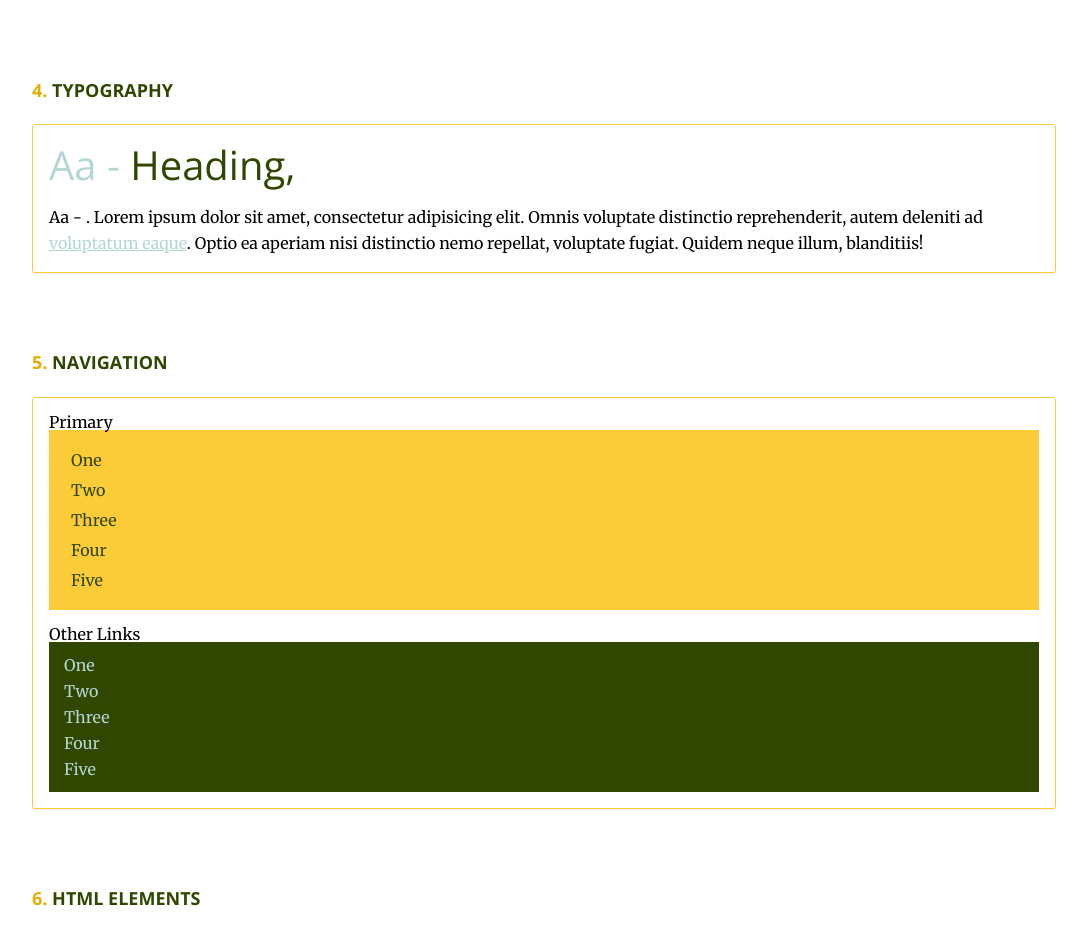
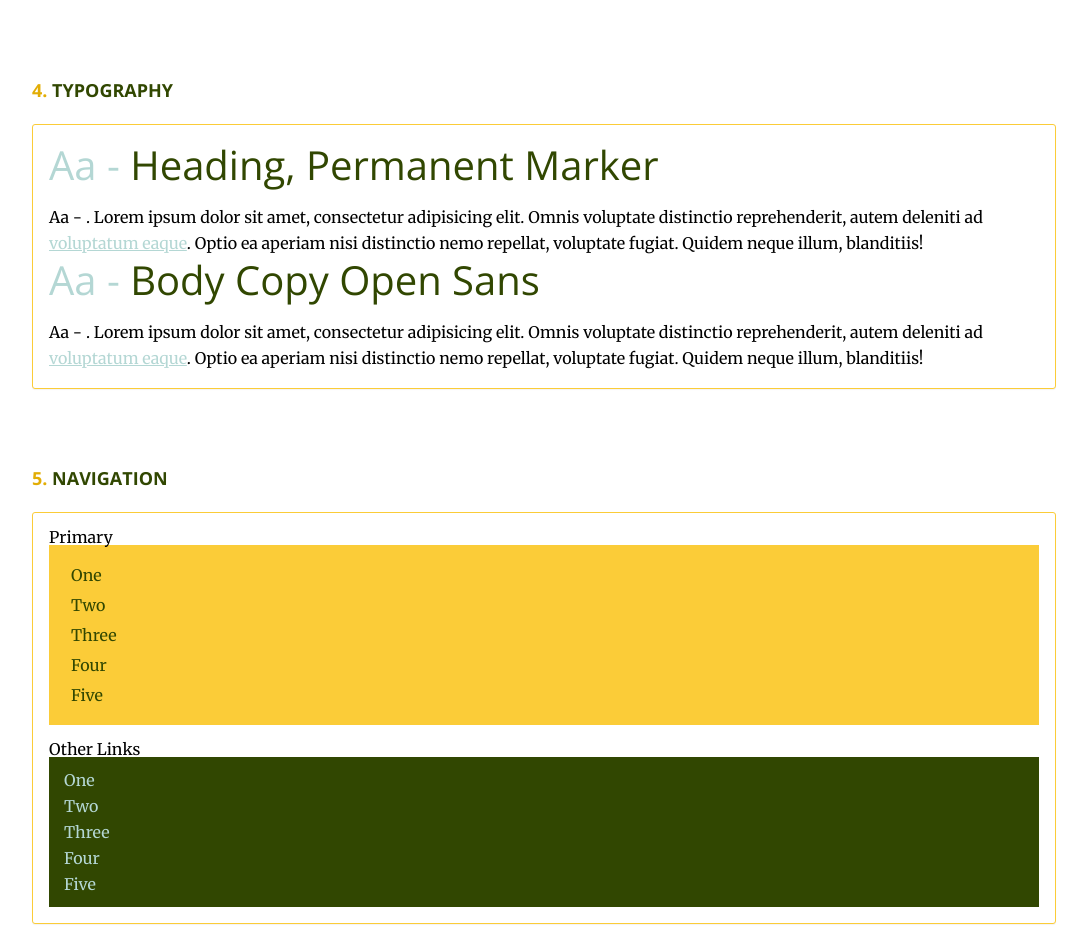
Before and after one commit to blackham-eric72/wdd331, a plain HTML site: page index.html in a window 1280 px wide. Shown: the part 1480-2410 px from the top of the page, without its empty margins (96-1183 px from the left). Drawn offline with nearby package versions, Linux system fonts and the light colour scheme.

Commit message:
added typography

```diff
--- a/index.html
+++ b/index.html
@@ -5,7 +5,7 @@
 	<meta name="viewport" content="width=device-width, initial-scale=1">
 
 	<link href='http://fonts.googleapis.com/css?family=Open+Sans:400,300,700|Merriweather' rel='stylesheet' type='text/css'>
-
+	<link href="https://fonts.googleapis.com/css?family=Open+Sans:300|Permanent+Marker" rel="stylesheet"> <!--TYPOGRAPHY-->
 	<link rel="stylesheet" href="css/reset.css"> <!-- CSS reset -->
 	<link rel="stylesheet" href="css/style-guide.css"> <!-- Resource style -->
 	<script src="js/modernizr.js"></script> <!-- Modernizr -->
@@ -92,8 +92,11 @@
 			<h2>Typography</h2>
 
 			<div class="cd-box">
-				<h1>Heading, <span></span></h1>
+				<h1>Heading, <span>Permanent Marker</span></h1>
 				<p>Aa - <span></span>. Lorem ipsum dolor sit amet, consectetur adipisicing elit. Omnis voluptate distinctio reprehenderit, autem deleniti ad <a href="#0">voluptatum eaque</a>. Optio ea aperiam nisi distinctio nemo repellat, voluptate fugiat. Quidem neque illum, blanditiis!</p>
+				<h1>Body Copy <span>Open Sans</span></h1>
+				<p>Aa - <span></span>. Lorem ipsum dolor sit amet, consectetur adipisicing elit. Omnis voluptate distinctio reprehenderit, autem deleniti ad <a href="#0">voluptatum eaque</a>. Optio ea aperiam nisi distinctio nemo repellat, voluptate fugiat. Quidem neque illum, blanditiis!</p>
+
 			</div>
 		</section>
 
```
